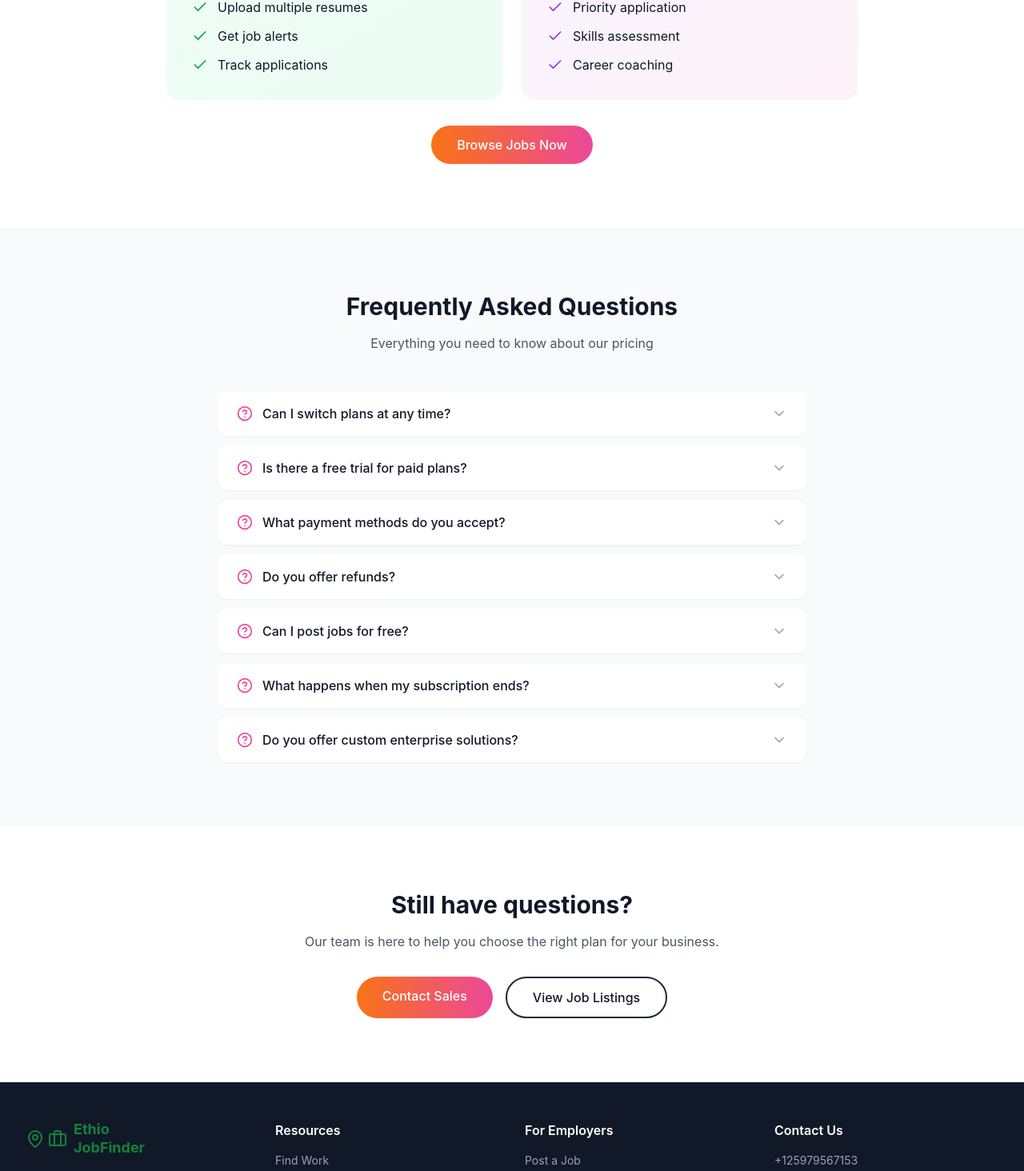
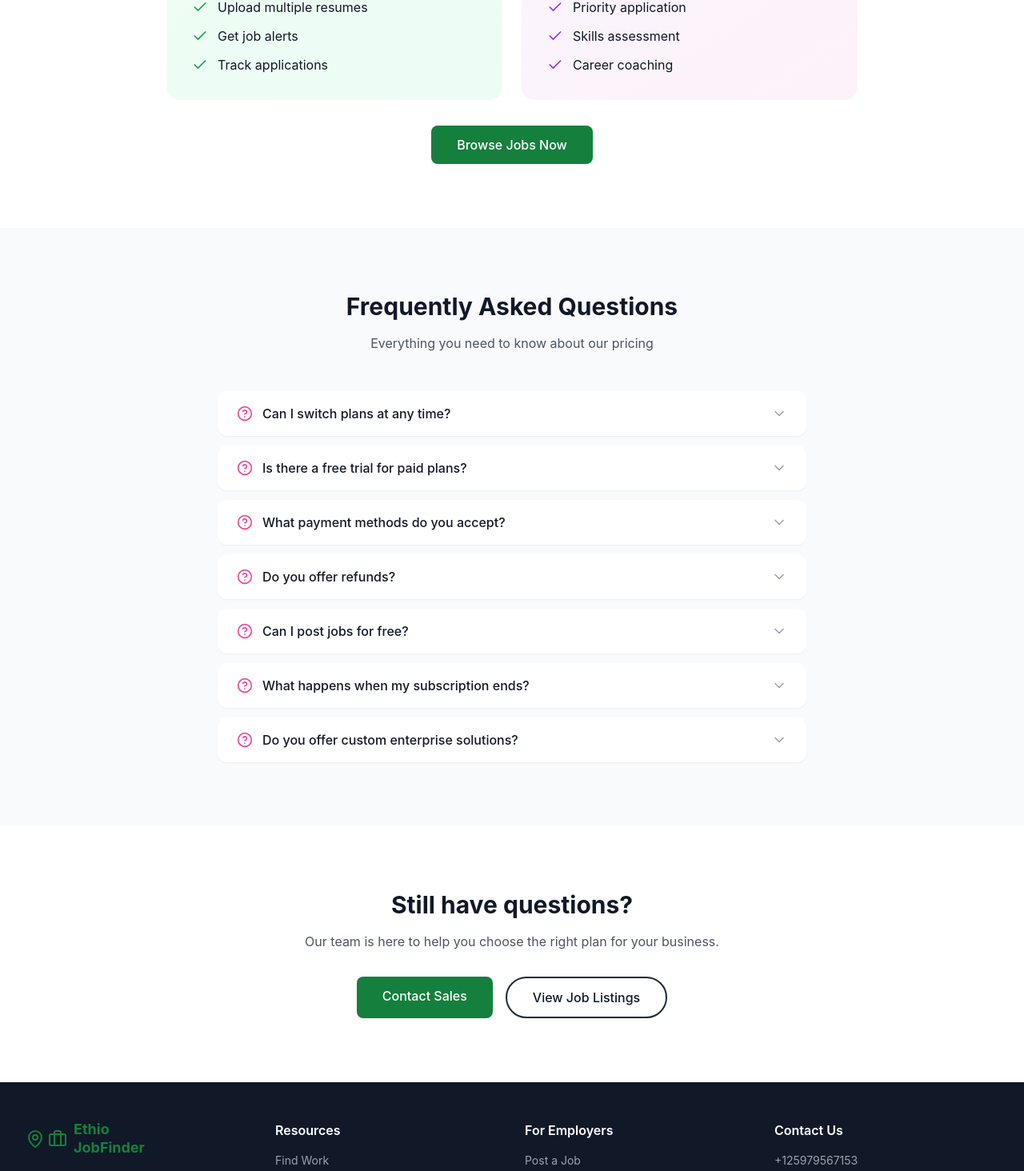
Before and after one commit to abdellaharegaw616-web/-EthioJobFinder, a React (Create React App) app in the folder frontend/: page /pricing in a window 1280 px wide. Shown: the part 2467-3931 px from the top of the page at 80% size. Built offline with nearby package versions, Linux system fonts and the light colour scheme; no server answers.

Commit message:
Fix: Remove all remaining pink/orange gradients from Footer, TermsOfService, and Pricing

```diff
--- a/frontend/src/components/Footer.js
+++ b/frontend/src/components/Footer.js
@@ -32,7 +32,7 @@ const Footer = () => {
                   href={social.url}
                   target="_blank"
                   rel="noopener noreferrer"
-                  className="w-8 h-8 bg-gray-800 rounded-full flex items-center justify-center hover:bg-gradient-to-br hover:from-pink-500 hover:to-orange-500 transition"
+                  className="w-8 h-8 bg-gray-800 rounded-full flex items-center justify-center hover:bg-green-700 transition"
                 >
                   <span className="text-xs">{social.icon}</span>
                 </a>
--- a/frontend/src/pages/Pricing.js
+++ b/frontend/src/pages/Pricing.js
@@ -334,7 +334,7 @@ const Pricing = () => {
           <div className="mt-8">
             <button
               onClick={() => navigate('/jobs')}
-              className="px-8 py-3 bg-gradient-to-r from-orange-500 to-pink-500 text-white rounded-full font-medium hover:shadow-lg transition"
+              className="px-8 py-3 bg-green-700 text-white rounded-lg font-medium hover:bg-green-800 transition"
             >
               Browse Jobs Now
             </button>
@@ -386,7 +386,7 @@ const Pricing = () => {
           <div className="flex flex-wrap justify-center gap-4">
             <a
               href="mailto:support@ethiojobfinder.com"
-              className="px-8 py-3 bg-gradient-to-r from-orange-500 to-pink-500 text-white rounded-full font-medium hover:shadow-lg transition"
+              className="px-8 py-3 bg-green-700 text-white rounded-lg font-medium hover:bg-green-800 transition"
             >
               Contact Sales
             </a>
--- a/frontend/src/pages/TermsOfService.js
+++ b/frontend/src/pages/TermsOfService.js
@@ -2,11 +2,11 @@ const TermsOfService = () => {
   return (
     <div className="min-h-screen bg-white">
       {/* Hero */}
-      <section className="bg-gradient-to-br from-pink-50 via-white to-orange-50 py-16">
+      <section className="bg-gray-50 py-16">
         <div className="max-w-4xl mx-auto px-4 text-center">
           <h1 className="text-4xl md:text-5xl font-bold mb-4">
             Terms of{' '}
-            <span className="bg-gradient-to-r from-orange-500 to-pink-500 bg-clip-text text-transparent">
+            <span className="text-green-700">
               Service
             </span>
           </h1>
```
